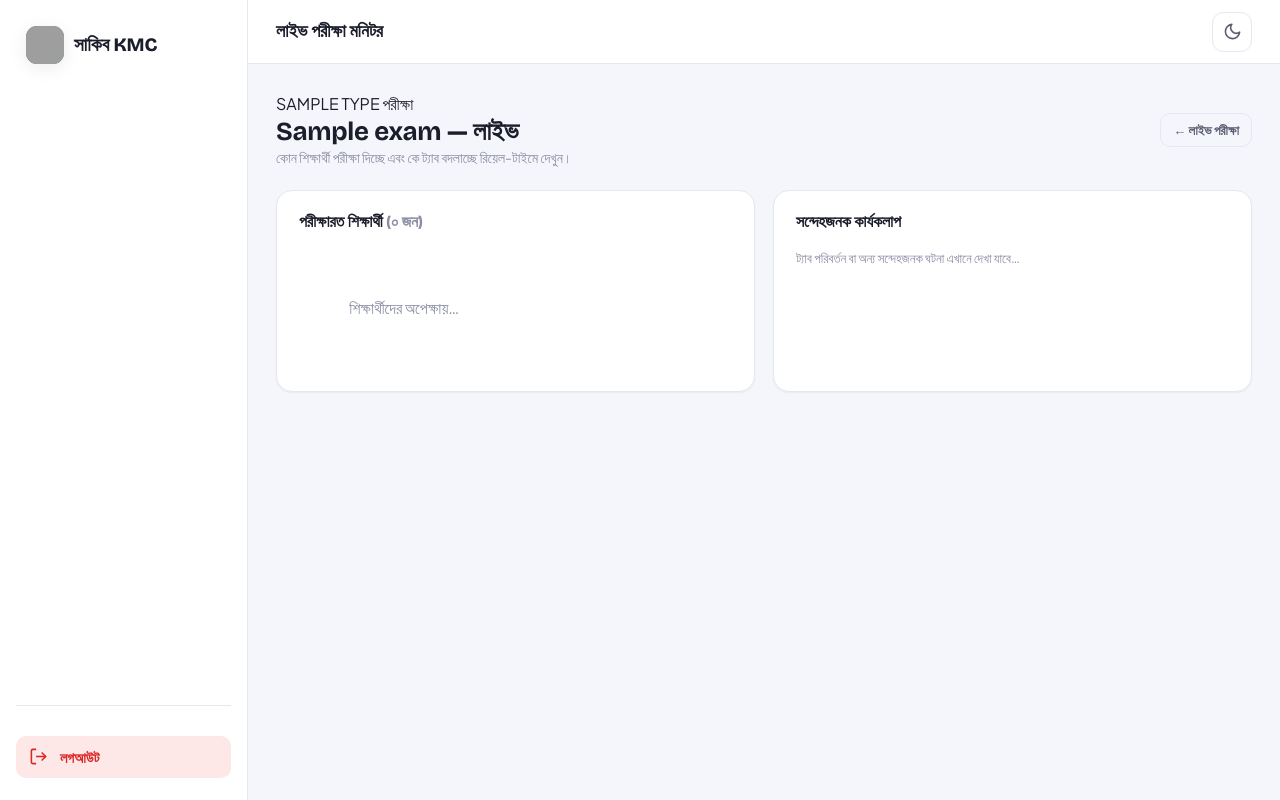
After one commit to demofortest90-eng/sakib-KMC, a Python web app: template app/templates/admin/live_exam_monitor.html in a window 1280 px wide. The commit adds this page. Run offline with Jinja, Linux system fonts and the light colour scheme; the template is opened without the code that fills it: most values are stand-ins (such as "Sample title", 1, 10 or a date in 2020); some libraries are stand-ins or nearby versions; grey boxes are pictures that could not be loaded.

Commit message:
Add files via upload

```diff
--- a/app/templates/admin/dashboard.html
+++ b/app/templates/admin/dashboard.html
@@ -2,7 +2,7 @@
 {% block title %}অ্যাডমিন ড্যাশবোর্ড{% endblock %}
 {% block heading %}অ্যাডমিন ড্যাশবোর্ড{% endblock %}
 {% block content %}
-<div class="page-head"><div><h1>সারসংক্ষেপ</h1><p>সাকিব KMC-তে চলমান সবকিছু।</p></div></div>
+<div class="page-head"><div><span class="eyebrow">জ্ঞানজয় · অ্যাডমিন</span><h1>সারসংক্ষেপ</h1><p>জ্ঞানজয়-তে চলমান সবকিছু।</p></div></div>
 
 <div class="grid grid-4 mb">
   <div class="stat"><div class="label">শিক্ষার্থী</div><div class="value">{{ stats.students }}</div></div>
--- /dev/null
+++ b/app/templates/admin/live_exam_monitor.html
@@ -0,0 +1,55 @@
+{% extends 'base.html' %}
+{% block title %}লাইভ মনিটর{% endblock %}
+{% block heading %}লাইভ পরীক্ষা মনিটর{% endblock %}
+{% block content %}
+<div class="page-head">
+  <div><span class="eyebrow">{{ exam.type|upper if exam }} পরীক্ষা</span><h1>{{ exam.title if exam else 'পরীক্ষা' }} — লাইভ</h1><p>কোন শিক্ষার্থী পরীক্ষা দিচ্ছে এবং কে ট্যাব বদলাচ্ছে রিয়েল-টাইমে দেখুন।</p></div>
+  <a class="btn btn-ghost btn-sm" href="{{ url_for('admin.live_exams') }}">← লাইভ পরীক্ষা</a>
+</div>
+
+<div class="grid grid-2">
+  <div class="card">
+    <div class="card-hd"><h3>পরীক্ষারত শিক্ষার্থী <span class="muted" id="count">(০ জন)</span></h3></div>
+    <div class="monitor-grid" id="grid"><div class="empty" id="noStudents">শিক্ষার্থীদের অপেক্ষায়…</div></div>
+  </div>
+  <div class="card">
+    <div class="card-hd"><h3>সন্দেহজনক কার্যকলাপ</h3></div>
+    <div class="feed" id="feed"><div class="muted" style="font-size:13px;">ট্যাব পরিবর্তন বা অন্য সন্দেহজনক ঘটনা এখানে দেখা যাবে…</div></div>
+  </div>
+</div>
+{% endblock %}
+{% block scripts %}
+<script>
+const EXAM_ID="{{ exam._id if exam else '' }}";
+const grid=document.getElementById('grid'), feed=document.getElementById('feed');
+const students={};
+function render(){
+  const ns=document.getElementById('noStudents'); if(ns) ns.remove();
+  grid.innerHTML='';
+  const ids=Object.keys(students);
+  if(!ids.length){ grid.innerHTML='<div class="empty">কেউ পরীক্ষা দিচ্ছে না।</div>'; }
+  ids.forEach(id=>{
+    const s=students[id];
+    const c=document.createElement('div'); c.className='mon-card';
+    c.innerHTML='<span class="mon-dot '+(s.flags?'away':'')+'"></span>'+
+      '<div><strong>'+s.name+'</strong><div class="muted" style="font-size:12px;">'+
+      (s.flags? (s.flags+' টি সতর্কতা') :'স্বাভাবিক')+'</div></div>';
+    grid.appendChild(c);
+  });
+  document.getElementById('count').textContent='('+ids.length+' জন)';
+}
+function log(msg){
+  const e=feed.querySelector('.muted'); if(e&&feed.children.length===1) e.remove();
+  const d=document.createElement('div'); d.className='feed-item';
+  d.innerHTML=msg+' <span class="muted">· '+new Date().toLocaleTimeString()+'</span>';
+  feed.prepend(d);
+}
+if(window.eduSocket){
+  const s=window.eduSocket;
+  s.emit('monitor_exam', {exam_id:EXAM_ID});
+  s.on('exam_student_joined', d=>{ if(!students[d.sid]) students[d.sid]={name:d.name, flags:0}; render(); log('<b>'+d.name+'</b> পরীক্ষা শুরু করেছে'); });
+  s.on('exam_student_left', d=>{ if(students[d.sid]){ delete students[d.sid]; render(); } });
+  s.on('exam_alert', d=>{ if(students[d.sid]) students[d.sid].flags=(students[d.sid].flags||0)+1; render(); log('⚠️ <b>'+(d.name||d.student)+'</b> — '+d.event); });
+}
+</script>
+{% endblock %}
```
Also changed, not shown: app/templates/admin/live_exams.html (added, +28 -0 lines).
